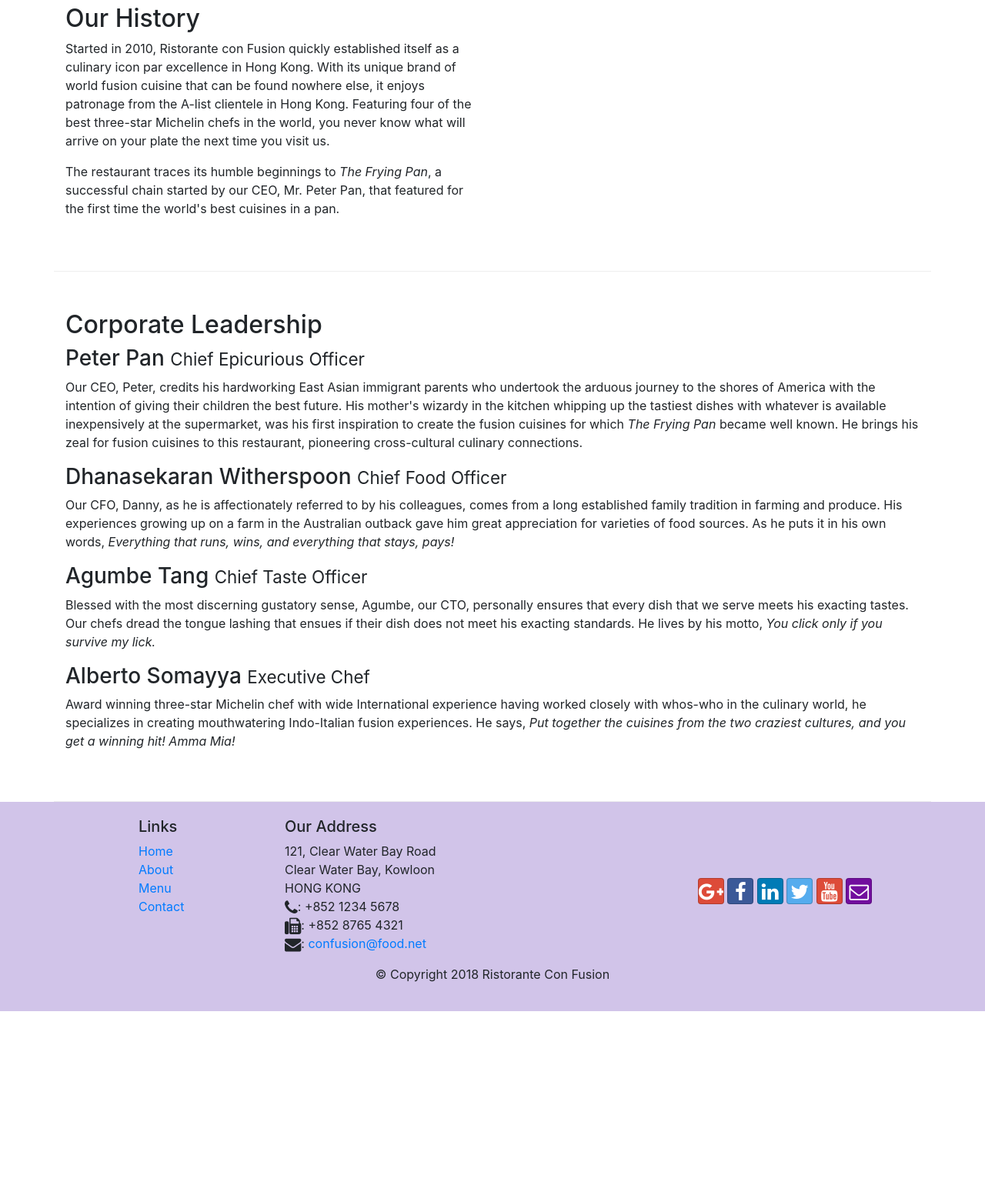
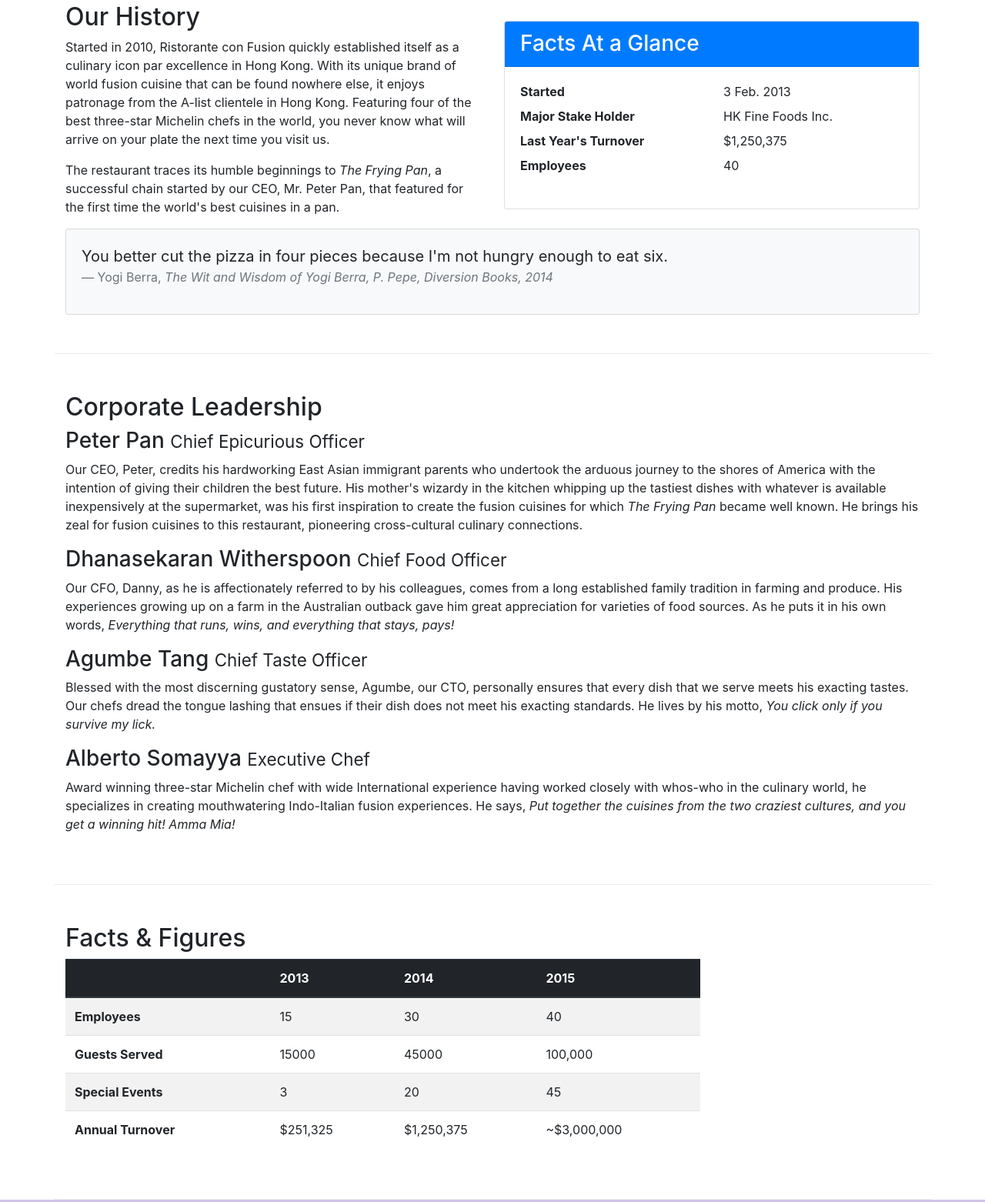
Before and after one commit to DuyTan11121998/Bootstrap4, a website: page aboutus.html in a window 1280 px wide. Shown: the part 488-2050 px from the top of the page at 77% size. Before the commit the page ends 1802 px from the top, so only its background shows below. Drawn offline with nearby package versions, Linux system fonts and the light colour scheme.

Commit message:
Card and Table

```diff
--- a/aboutus.html
+++ b/aboutus.html
@@ -75,6 +75,33 @@
                     our CEO, Mr. Peter Pan, that featured for the first time the world's best cuisines in a pan.</p>
             </div>
             <div class="col col-sm">
+                <div class="card">
+                    <h3 class="card-header bg-primary text-white">Facts At a Glance</h3>
+                    <div class="card-body">
+                        <dl class="row">
+                            <dt class="col-6">Started</dt>
+                            <dd class="col-6">3 Feb. 2013</dd>
+                            <dt class="col-6">Major Stake Holder</dt>
+                            <dd class="col-6">HK Fine Foods Inc.</dd>
+                            <dt class="col-6">Last Year's Turnover</dt>
+                            <dd class="col-6">$1,250,375</dd>
+                            <dt class="col-6">Employees</dt>
+                            <dd class="col-6">40</dd>
+                        </dl>
+                    </div>
+                </div>
+            </div>
+            <div class="col-12">
+                <div class="card card-body bg-light">
+                    <blockquote class="blockquote">
+                        <p class="mb-0">You better cut the pizza in four pieces because
+                            I'm not hungry enough to eat six.</p>
+                        <footer class="blockquote-footer">Yogi Berra,
+                            <cite title="Source Title">The Wit and Wisdom of Yogi Berra,
+                            P. Pepe, Diversion Books, 2014</cite>
+                        </footer>
+                    </blockquote>
+                </div>
             </div>
         </div>
 
@@ -106,6 +133,51 @@
                         cultures, and you get a winning hit! Amma Mia!</em></p>
             </div>
         </div>
+        <div class="row row-content">
+            <div class="col-12 col-sm-9">
+                <h2>Facts &amp; Figures</h2>
+                <div class="table-responsive">
+                    <table class="table table-striped">
+                        <thead class="thead-dark">
+                            <tr>
+                                <th>&nbsp;</th>
+                                <th>2013</th>
+                                <th>2014</th>
+                                <th>2015</th>
+                            </tr>
+                        </thead>
+                        <tbody>
+                            <tr>
+                                <th>Employees</th>
+                                <td>15</td>
+                                <td>30</td>
+                                <td>40</td>
+                            </tr>
+                            <tr>
+                                <th>Guests Served</th>
+                                <td>15000</td>
+                                <td>45000</td>
+                                <td>100,000</td>
+                            </tr>
+                            <tr>
+                                <th>Special Events</th>
+                                <td>3</td>
+                                <td>20</td>
+                                <td>45</td>
+                            </tr>
+                            <tr>
+                                <th>Annual Turnover</th>
+                                <td>$251,325</td>
+                                <td>$1,250,375</td>
+                                <td>~$3,000,000</td>
+                            </tr>
+                        </tbody>
+                    </table>
+                </div>
+            </div>
+             <div class="col-12 col-sm-3">
+            </div>
+       </div>
 
     </div>
 
```
Also changed, not shown: contactus.html (+1 -1 lines).
